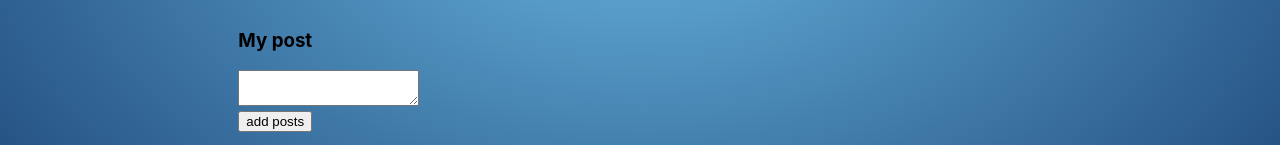
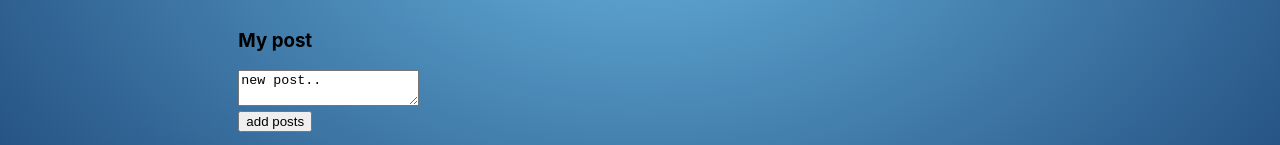
Before and after one commit to erenman85/globalNet, a React (Create React App) app: page /profile in a window 1280 px wide. Shown: the part 514-659 px from the top of the page. Built offline with nearby package versions, Linux system fonts and the light colour scheme; grey boxes are pictures that could not be loaded.

Commit message:
add func

```diff
--- a/src/App.js
+++ b/src/App.js
@@ -21,8 +21,10 @@ const App = (props) => {
         <div className='app-wraper-content'>
           <Routes>
             <Route path='/profile' element = {<Profile
-                  state= {props.state.profilePages}
-                  addPost= {props.addPost} />} />
+                  profilePages = {props.state.profilePages}
+                  addPost = {props.addPost}
+                  updateNewPostText = {props.updateNewPostText}
+                  />} />
             <Route path='/dialogs/*' element = {<Dialogs
                   state = {props.state.dialogsPages} />} />
             <Route path='/news' element = {<News />} />
--- a/src/components/Profile/MyPosts/MyPosts.jsx
+++ b/src/components/Profile/MyPosts/MyPosts.jsx
@@ -1,20 +1,26 @@
 import React from 'react';
 import classes from './MyPosts.module.css';
 import Post from './Post/Post';
+import { updateNewPostText } from '../../../redax/state';
 
 const MyPosts = (props) => {
   let newPostElement = React.createRef();
   let postsElement = props.posts
     .map(p => <Post message={p.message} likeCount={p.likeCount} />);
     let addPost = () => {
+      props.addPost();
+      updateNewPostText('');
+    };
+    let onPostChange = () => {
       let text = newPostElement.current.value;
-      props.addPost(text);
-    };
+      props.updateNewPostText(text);
+    }
   return (
     <div className={classes.post_block}>
       <h3>My post</h3>
       <div>
-        <textarea ref={newPostElement}></textarea>
+        <textarea onChange={onPostChange} ref={newPostElement}
+         value= {props.newPostText}/>
       </div>
       <div>
         <button onClick={addPost}>add posts</button>
--- a/src/components/Profile/Profile.jsx
+++ b/src/components/Profile/Profile.jsx
@@ -6,7 +6,10 @@ const Profile = (props) => {
   return (
     <div >
        <ProfileInfo />
-        <MyPosts posts= {props.state.posts} addPost= {props.addPost} />
+        <MyPosts posts = {props.profilePages.posts}
+        newPostText = {props.profilePages.newPostText}
+        addPost= {props.addPost}
+        updateNewPostText = {props.updateNewPostText} />
      </div>
   )
 }
--- a/src/redax/state.js
+++ b/src/redax/state.js
@@ -4,7 +4,8 @@ import { rerenderEntireTree } from "../render";
 const state = {
   profilePages: {
     posts: [{ id: 1, message: 'Hi,How are you?', likeCount: 45 },
-    { id: 2, message: "It's my first post", likeCount: 12 } ]
+    { id: 2, message: "It's my first post", likeCount: 12 } ],
+    newPostText: "new post.."
   },
   dialogsPages: {
     dialogs:  [
@@ -33,16 +34,23 @@ const state = {
   }
 
 }
+window.state = state;
 
-export let addPost = (postMessages) => {
+export let addPost = () => {
   let newPost = {
     id:5,
-    message:postMessages,
+    message:state.profilePages.newPostText,
     likeCount:1
   };
   state.profilePages.posts.push(newPost);
+  state.profilePages.newPostText = '';
   rerenderEntireTree(state);
 };
+export let updateNewPostText = (newText) => {
+  state.profilePages.newPostText = newText;
+  rerenderEntireTree(state);
+
+}
 
 
 
--- a/src/render.js
+++ b/src/render.js
@@ -2,16 +2,16 @@ import React from 'react';
 import ReactDOM from 'react-dom/client';
 import './index.css';
 import App from './App';
-import {addPost} from './redax/state';
+import {addPost, updateNewPostText} from './redax/state';
 import { BrowserRouter } from 'react-router-dom';
 
+const root = ReactDOM.createRoot(document.getElementById('root'));
+
 export let rerenderEntireTree = (state) => {
-  const root = ReactDOM.createRoot(document.getElementById('root'));
-
   root.render(
     <React.StrictMode>
       <BrowserRouter>
-      <App state= {state} addPost= {addPost} />
+      <App state= {state} addPost= {addPost} updateNewPostText = {updateNewPostText} />
       </BrowserRouter>
     </React.StrictMode>
   );
```
